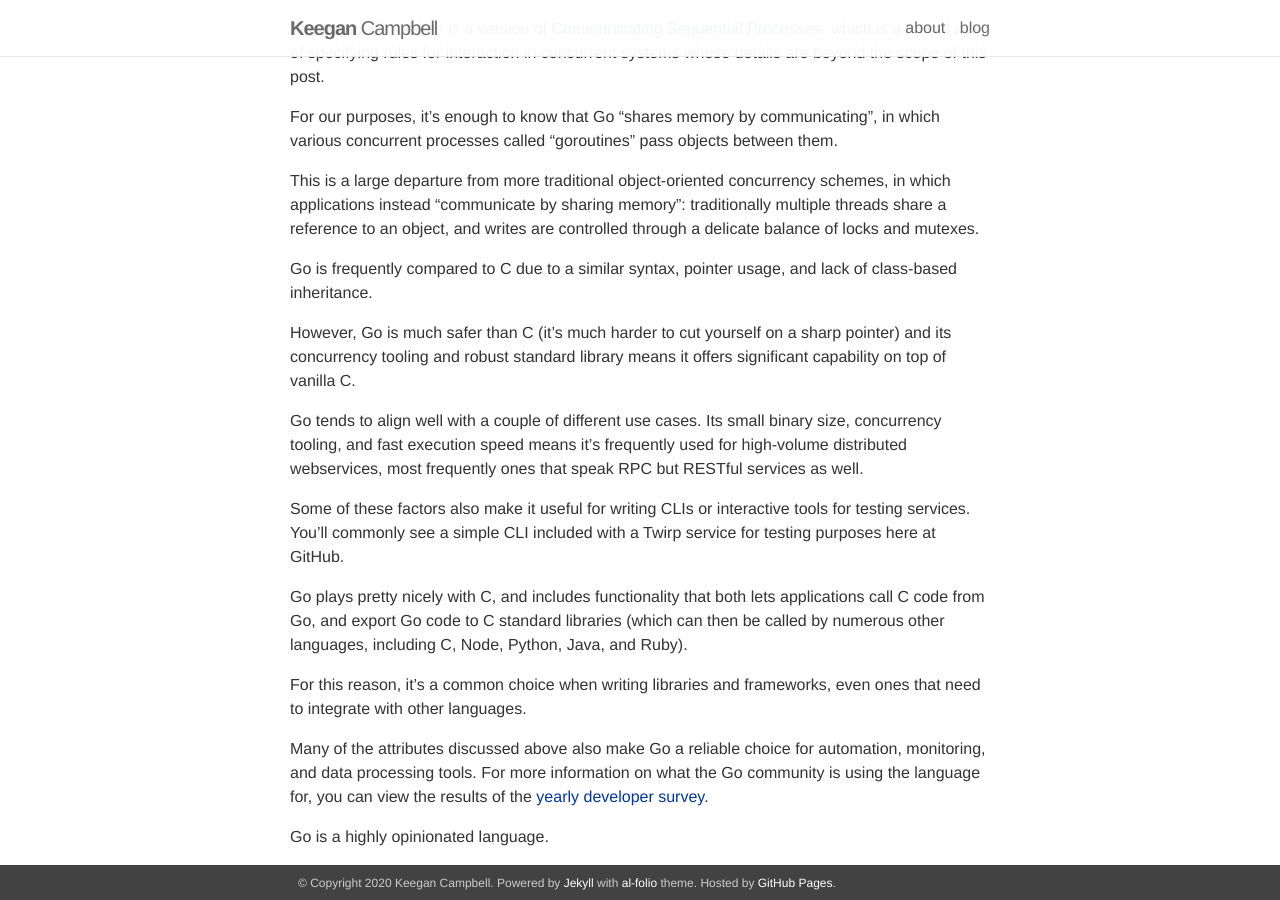
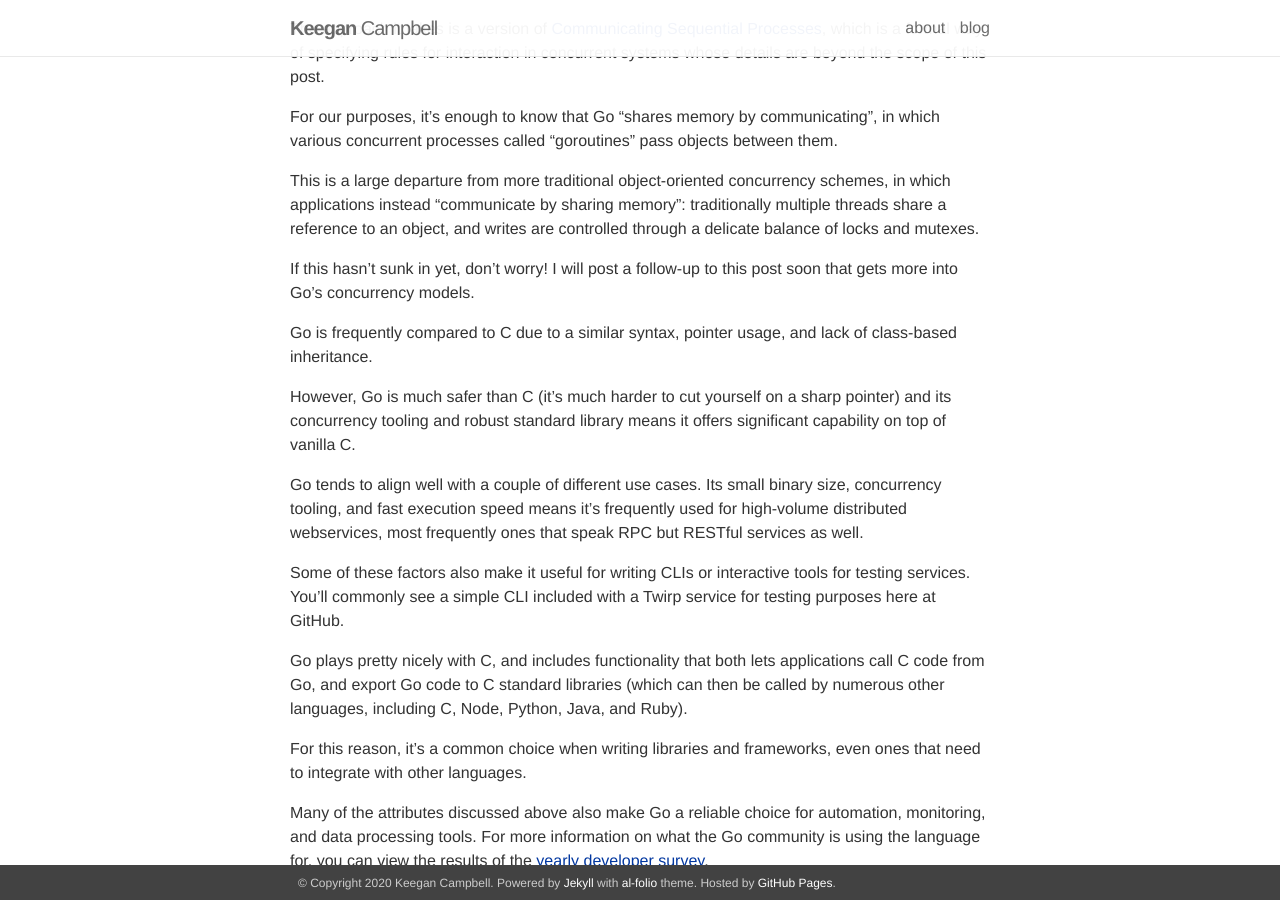
Before and after one commit to kfcampbell/kfcampbell.github.io, a Jekyll site: the page built from _posts/2020-05-21-go-for-csharp-people-part-one.markdown, in a window 1280 px wide and 900 px high, scrolled down 1209 px. Built offline with Jekyll 4.4.1, drawn with Linux system fonts in a browser that asks for light colours; nearby versions of some CDN libraries.

Commit message:
Plug second post

```diff
--- a/_posts/2020-05-21-go-for-csharp-people-part-one.markdown
+++ b/_posts/2020-05-21-go-for-csharp-people-part-one.markdown
@@ -40,6 +40,8 @@ The approach it takes is a version of [Communicating Sequential Processes](https
 For our purposes, it's enough to know that Go "shares memory by communicating", in which various concurrent processes called "goroutines" pass objects between them.
 
 This is a large departure from more traditional object-oriented concurrency schemes, in which applications instead "communicate by sharing memory": traditionally multiple threads share a reference to an object, and writes are controlled through a delicate balance of locks and mutexes.
+
+If this hasn't sunk in yet, don't worry! I will post a follow-up to this post soon that gets more into Go's concurrency models.
 
 Go is frequently compared to C due to a similar syntax, pointer usage, and lack of class-based inheritance.
 
```
